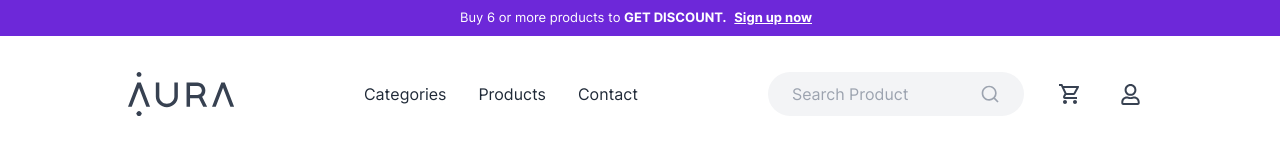
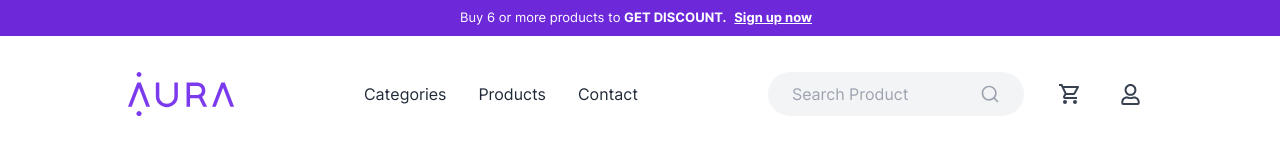
Before and after one commit to jerast/aura-shop-client, a React (Vite) app: page /orders/checkout in a window 1280 px wide. Shown: the top 166 px of the page. Built offline with nearby package versions, Linux system fonts and the light colour scheme; no server answers.

Commit message:
feat: update products and categories data at checkout page

```diff
--- a/src/assets/styles/main.css
+++ b/src/assets/styles/main.css
@@ -31,7 +31,7 @@
 	}
 	.Navbar__logo svg,
 	.Navbar__logo img {
-		@apply h-10 md:h-11 2xl:h-12 fill-gray-700;
+		@apply h-10 md:h-11 2xl:h-12 fill-violet-600;
 	}
 	.Navbar__nav {
 		@apply flex-grow hidden xl:flex justify-center lg:gap-8 2xl:gap-12;
--- a/src/modules/session/pages/Checkout.page.jsx
+++ b/src/modules/session/pages/Checkout.page.jsx
@@ -1,7 +1,7 @@
 import { useEffect } from 'react';
 import { useNavigate } from 'react-router-dom';
 import { useDispatch, useSelector } from 'react-redux';
-import { startSavingOrder } from '@/store';
+import { startLoadingCategories, startLoadingProducts, startSavingOrder } from '@/store';
 import { CheckoutProductCard } from '@/modules/session';
 import { currencyFormatter } from '@/helpers';
 
@@ -10,6 +10,13 @@ export const Checkout = () => {
    const { isLoading, isSaving, order, shoppingCart } = useSelector( state => state.app );
 	const dispatch = useDispatch();
 	const navigate = useNavigate();
+
+	useEffect(() => {
+		(async () => {
+			await dispatch( startLoadingProducts() );
+			await dispatch( startLoadingCategories() );
+		})()
+	}, [])
 
 	useEffect(() => {
 		( !isLoading && !shoppingCart.length ) && navigate('/', { replace: true })
```
